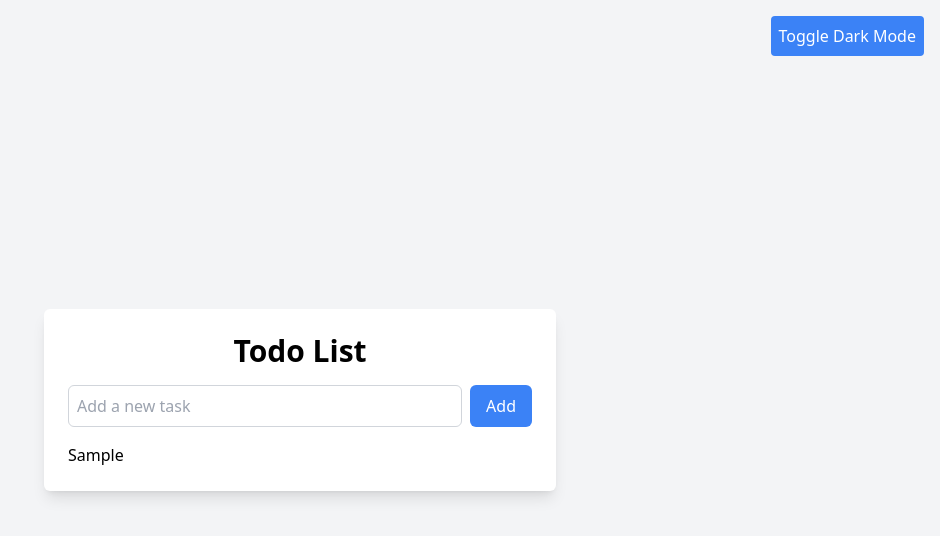
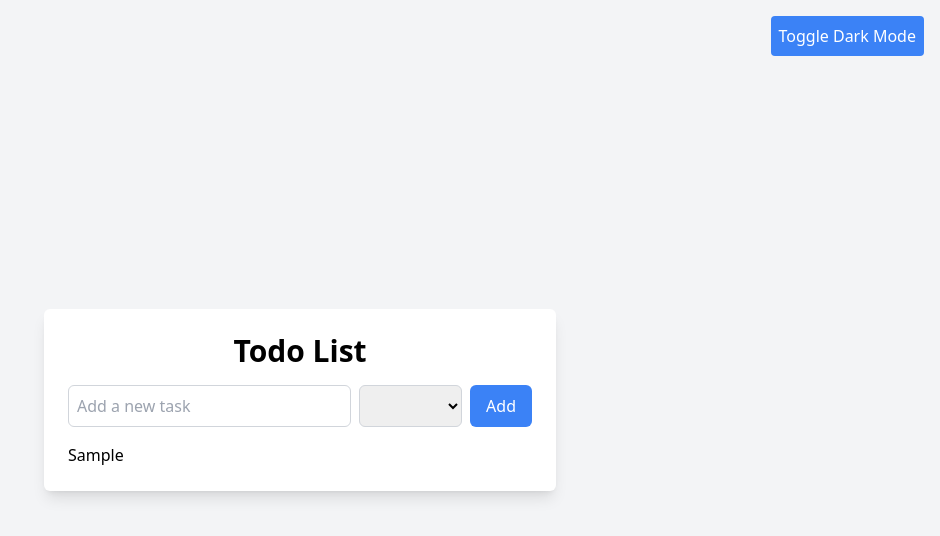
Before and after one commit to RedXin20/todoList, a website: page src/index.html in a window 1280 px wide. Both pictures are taken after typing "Sample" into the empty fields and a click on the button "Add". Shown: the whole page, without its empty margins (340-1280 px from the left). Drawn offline with nearby package versions, Linux system fonts and the light colour scheme.

Commit message:
early ver. of tags

```diff
--- a/src/index.html
+++ b/src/index.html
@@ -35,6 +35,16 @@
             class="border border-gray-300 p-2 w-full rounded-md focus:outline-none focus:ring-2 focus:ring-blue-400 dark:bg-gray-700 dark:border-gray-600 dark:text-white"
             placeholder="Add a new task"
           />
+          <select
+            id="tagSelect"
+            class="border border-gray-300 p-2 rounded-md focus:ring-2 focus:ring-blue-400 dark:bg-gray-700 dark:border-gray-600 dark:text-white"
+          >
+            <option value=""></option>
+            <option value="work">Work</option>
+            <option value="home">Home</option>
+            <option value="workout">Workout</option>
+            <option value="other">Other</option>
+          </select>
           <button
             id="addToDo"
             class="bg-blue-500 text-white px-4 py-2 rounded-md hover:bg-blue-600"
--- a/src/route.js
+++ b/src/route.js
@@ -2,6 +2,7 @@ const addToDoButton = document.getElementById("addToDo");
 const toDoContainer = document.getElementById("toDoContainer");
 const inputField = document.getElementById("inputField");
 const toggleButton = document.getElementById("theme-toggle");
+const tagSelect = document.getElementById("tagSelect");
 
 function addToDo() {
   if (!inputField.value.trim()) return; // Prevent adding empty tasks
@@ -15,6 +16,18 @@ function addToDo() {
   paragraph.addEventListener("click", function () {
     paragraph.remove("p");
   });
+
+  const selecetedTag = tagSelect.value;
+  if (selecetedTag) {
+    const tagElement = document.createElement("span");
+    tagElement.innerText = selecetedTag;
+    tagElement.classList.add("ml-2", "text-sm", "text-blue-500");
+    paragraph.appendChild(tagElement);
+
+    toDoContainer.appendChild(paragraph);
+    inputField.value = "";
+    tagSelect.selcetedIndex = 0;
+  }
 }
 
 addToDoButton.addEventListener("click", addToDo);
```
